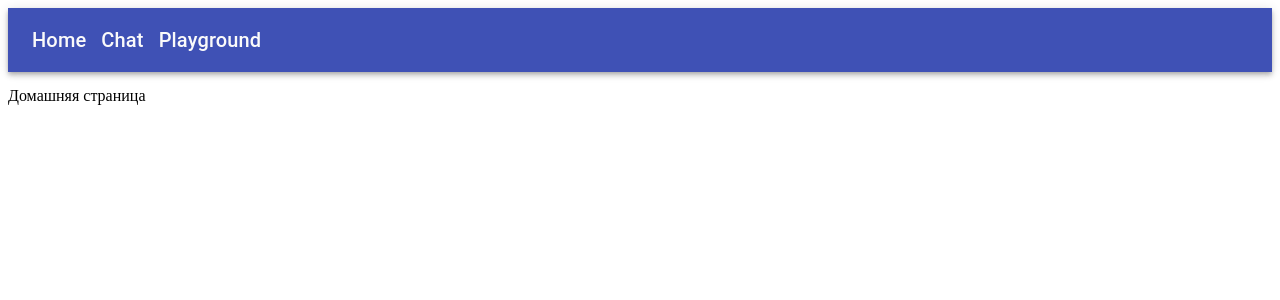
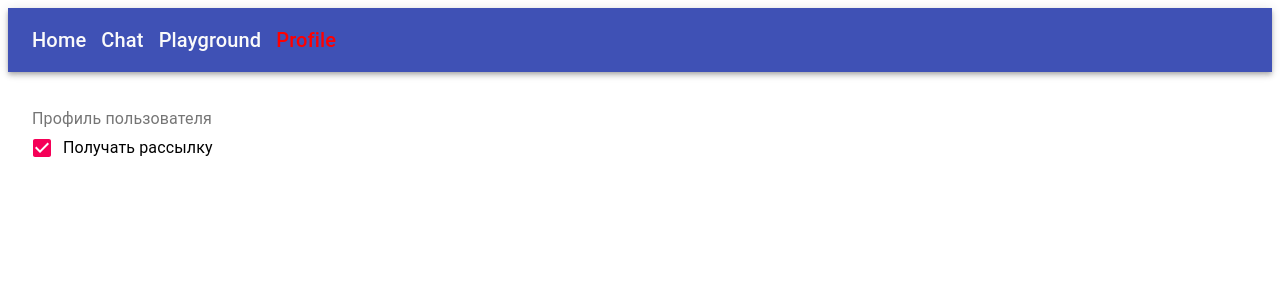
Before and after one commit to Wodya/Course17, a React (Create React App) app: page /profile in a window 1280 px wide. Shown: the top 300 px of the page. Built offline with nearby package versions, Linux system fonts and the light colour scheme.

Commit message:
Lesson 5

```diff
--- a/src/App.js
+++ b/src/App.js
@@ -3,6 +3,7 @@ import Chat from "./Chat";
 import Playground from "./Playground";
 import Home from "./Home";
 import AppBar from "./AppBar";
+import Profile from "./Profile";
 
 const App = () => {
   return (
@@ -13,9 +14,11 @@ const App = () => {
         <Route path="/chat">
           <Chat />
         </Route>
-
         <Route path="/playground">
           <Playground myProps={1} />
+        </Route>
+        <Route path="/profile">
+          <Profile />
         </Route>
 
         <Route path="/">
--- a/src/AppBar/index.js
+++ b/src/AppBar/index.js
@@ -27,6 +27,7 @@ const routes = [
   },
   { pathTitle: "Chat", path: "/chat" },
   { pathTitle: "Playground", path: "/playground" },
+  { pathTitle: "Profile", path: "/profile" },
 ];
 
 const AppBar = () => {
--- /dev/null
+++ b/src/Profile/index.js
@@ -0,0 +1,41 @@
+import { useContext } from "react";
+import TextField from "@material-ui/core/TextField";
+import Button from "@material-ui/core/Button";
+import { makeStyles } from "@material-ui/core/styles";
+import { useSelector, useDispatch } from "react-redux";
+import { MyDataContext } from "../index";
+import Checkbox from '@material-ui/core/Checkbox';
+import FormLabel from '@material-ui/core/FormLabel';
+import FormControl from '@material-ui/core/FormControl';
+import FormControlLabel from '@material-ui/core/FormControlLabel';
+import {setMailing} from "./profileSlice";
+
+const useStyles = makeStyles((theme) => ({
+  formControl: {
+    margin: theme.spacing(3),
+  },
+}));
+
+const Profile = (props) => {
+  const classes = useStyles();
+  const { isMailing } = useSelector((state) => state.profile);
+  const dispatch = useDispatch();
+  const handleChange = (event) => {
+    dispatch(setMailing(event.target.checked));
+  };
+
+  return (
+      <div>
+        <FormControl component="fieldset" className={classes.formControl}>
+          <FormLabel component="legend">Профиль пользователя</FormLabel>
+        <FormControlLabel
+          control={<Checkbox checked={isMailing} onChange={handleChange} name="isMailing" />}
+          label="Получать рассылку"
+        />
+        </FormControl>
+      </div>
+  );
+};
+
+
+export default Profile;
--- /dev/null
+++ b/src/Profile/profileSlice.js
@@ -0,0 +1,19 @@
+import { createSlice } from "@reduxjs/toolkit";
+
+export const profileSlice = createSlice({
+  name: "profile",
+  initialState: {
+    isMailing: true,
+  },
+  reducers: {
+    setMailing: (state, action) => {
+      state.isMailing = action.payload;
+    },
+  },
+});
+
+// Action creators are generated for each case reducer function
+export const { setMailing } =
+  profileSlice.actions;
+
+export default profileSlice.reducer;
--- a/src/store.js
+++ b/src/store.js
@@ -1,8 +1,10 @@
 import { configureStore } from "@reduxjs/toolkit";
 import chatReducer from "./Chat/chatSlice";
+import profileSlice from "./Profile/profileSlice";
 
 export default configureStore({
   reducer: {
     chat: chatReducer,
+    profile: profileSlice,
   },
 });
```
